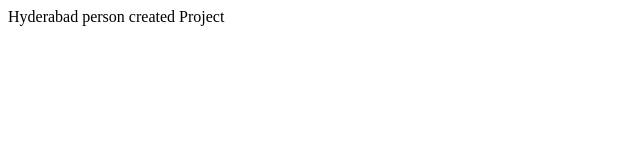
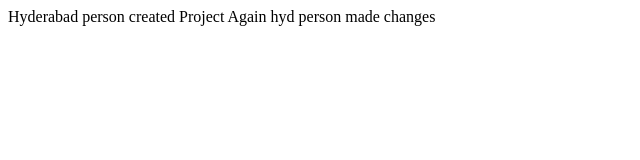
Before and after one commit to PALADI-PUJITHA/day-3-git, a plain HTML site: page index.html in a window 1280 px wide. Shown: the whole page, without its empty margins (0-640 px from the left). Drawn offline with Linux system fonts and the light colour scheme.

Commit message:
hyd Second time changes

```diff
--- a/index.html
+++ b/index.html
@@ -7,5 +7,6 @@
 </head>
 <body>
     Hyderabad person created Project
+    Again hyd person made changes
 </body>
 </html>
```
